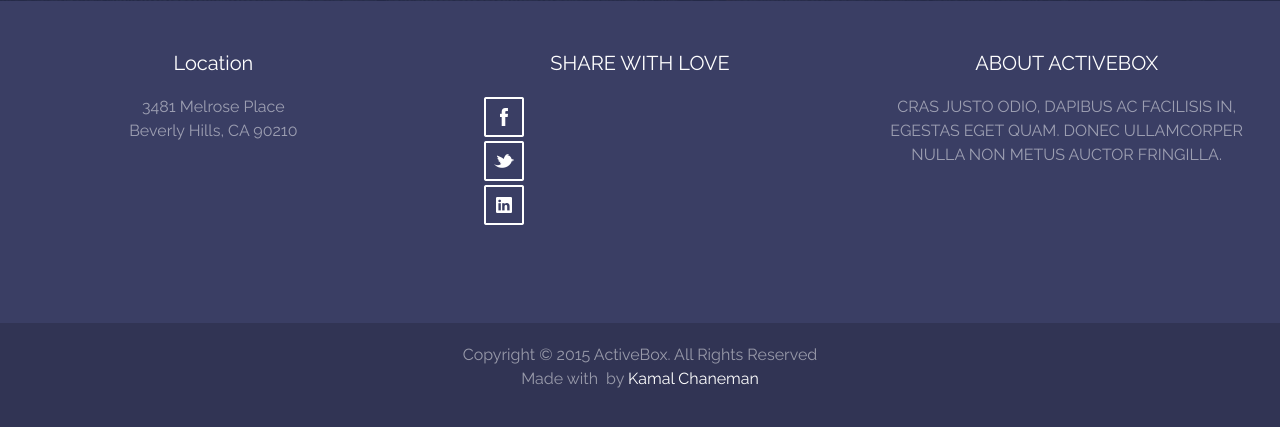
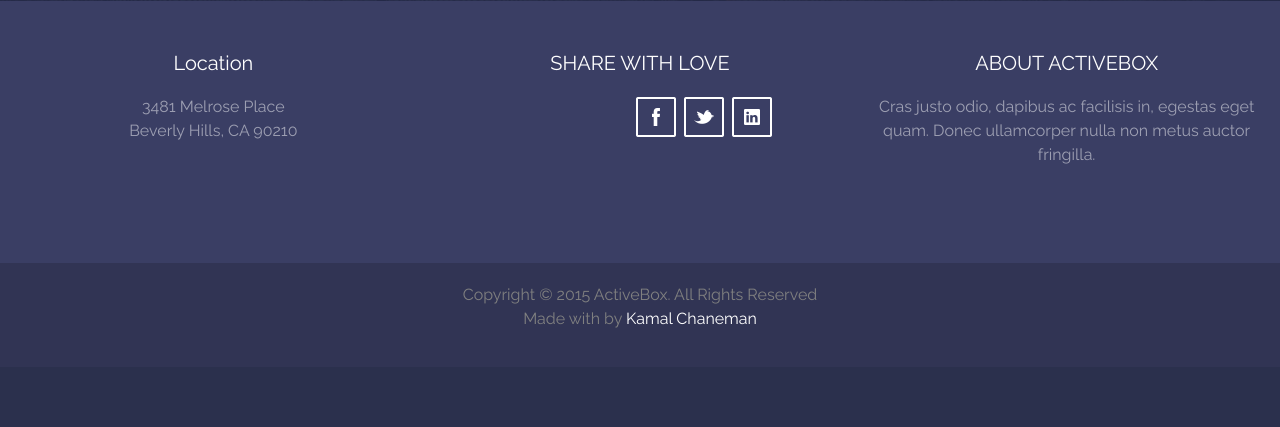
Before and after one commit to karenmanzur/SmoothOperators-Desarrollo-Web, a PHP site: page / in a window 1280 px wide. Shown: the part 749-1176 px from the top of the page. After the commit the page ends 1077 px from the top, so only its background shows below. Run offline with PHP 8.4, Linux system fonts and the light colour scheme; some libraries are stand-ins or nearby versions.

Commit message:
Fixed css
- Reparo footer

```diff
--- a/css/estilo.css
+++ b/css/estilo.css
@@ -100,25 +100,20 @@ footer {
   .footer h5 {
     margin-bottom: 20px;
 }
-  .footer p {
-    color: rgba(255, 255, 255, 0.5);
+  .footer-top p {
+    color: #9d9fb2;
+}
+  .footer-bottom p {
+    color: #808080;
 }
   .footer a {
     color: #fff;
 }
   .footer .share {
     margin-top: 0;
-    width: 0px
+    width: 485px
 }
     .footer .share li {
       display: inline-block;
       float: none;
 }
-    .footer .share a {
-      color: #fff;
-}
-  .footer .fa-heart {
-    color: #e84545;
-    font-size: 11px;
-    margin: 0 2px;
-}
--- a/index.html
+++ b/index.html
@@ -52,7 +52,7 @@
                     </div>
                     <div class="footer-col col-md-4">
                         <h5>ABOUT ACTIVEBOX</h5>
-                        <p>CRAS JUSTO ODIO, DAPIBUS AC FACILISIS IN, EGESTAS EGET QUAM. DONEC ULLAMCORPER NULLA NON METUS AUCTOR FRINGILLA.</p>
+                        <p>Cras justo odio, dapibus ac facilisis in, egestas eget quam. Donec ullamcorper nulla non metus auctor fringilla.</p>
                     </div>
                 </div>
             </div>
```
